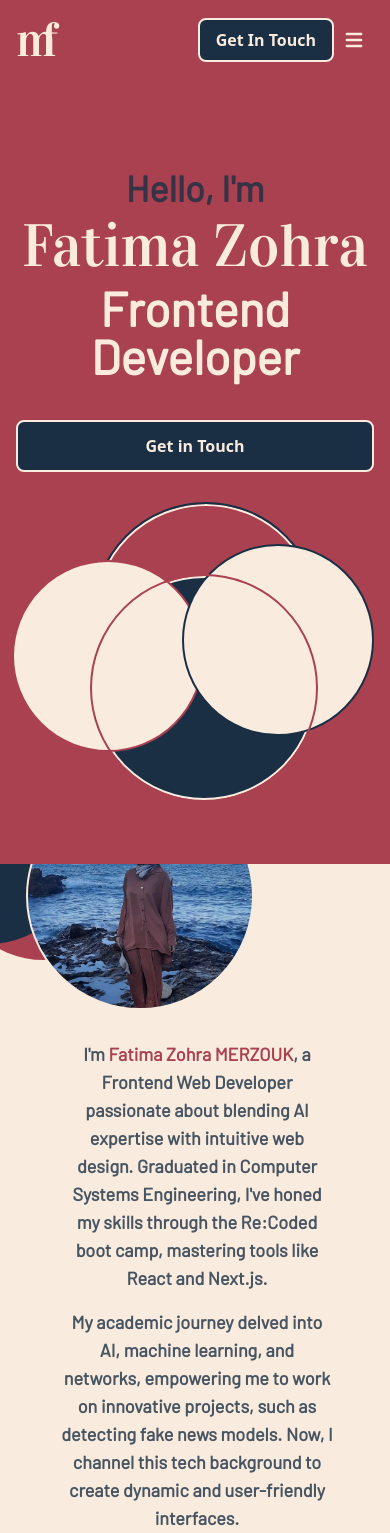
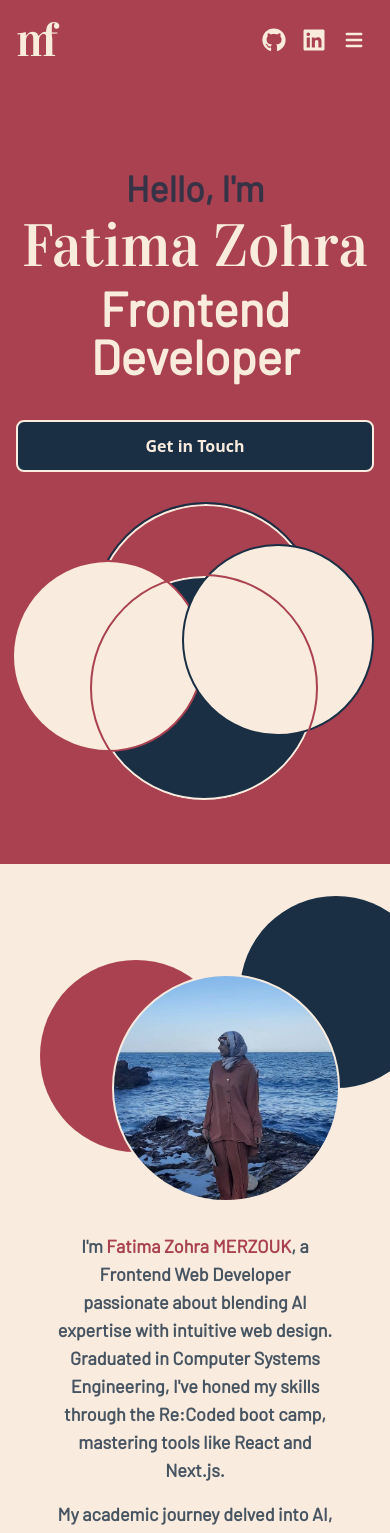
Before and after one commit to merzoukfatima/Portfolio, a Next.js app: page / in a window 390 px wide. Shown: the top 1533 px of the page. Built offline with nearby package versions, Linux system fonts and the light colour scheme.

Commit message:
adjust responsiveness in about me section

```diff
--- a/src/components/aboutMeSection/index.jsx
+++ b/src/components/aboutMeSection/index.jsx
@@ -3,55 +3,25 @@
 
 export default function AboutMeSection() {
   return (
-    // <main id="AboutMe">
-    //   <div className="relative pt-6 overflow-hidden bg-secondary">
-    //     {/* Hero Content */}
-    //     <div className="relative flex flex-col px-4 py-16 mx-auto space-y-16 text-center lg:flex-row lg:space-y-0 lg:px-20 lg:py-20 lg:text-left xl:max-w-7xl">
-    //       <div className="py-20 md:px-0 lg:flex lg:w-1/4 lg:items-center lg:justify-center">
-    //         <div className="absolute top-0 left-0 w-56 h-56 border-2 rounded-full -ml-40 bg-primary lg:w-[700px] lg:h-[700px] border-secondary" />
-    //         {/* <div className="absolute top-0 left-0 w-56 h-56 border-2 rounded-full bg-tertiary lg:w-[600px] lg:h-[600px] border-secondary" /> */}
-    //         <div className="absolute top-0 left-0 border-2 rounded-full -mt-[4px] -ml-[164px] bg-transparent lg:h-[708px] lg:w-[708px] h-[228px] w-[228px] border-primary" />
-    //         <div className="absolute bottom-0 left-0 w-56 h-56 border-2 rounded-full -ml-40 bg-secondary lg:w-[700px] lg:h-[700px] border-secondary" />
-    //         <div className="absolute bottom-0 left-0 border-2 rounded-full -mt-[4px] -ml-[164px] bg-transparent lg:h-[708px] lg:w-[708px] h-[228px] w-[228px] border-primary" />
-
-    //         {/* <div className="absolute bottom-0 left-0 w-56 h-56 border-2 rounded-full -mr-60 bg-secondary lg:w-[600px] lg:h-[600px] border-tertiary" /> */}
-    //       </div>
-    //       <div className=" lg:z-10 lg:w-3/4 bg-secondary bg-opacity-70">
-    //         <p className="py-2 text-xl font-bold text-tertiary text-opacity-80 font-barlow ">
-    //           {
-    //             "Hi there! I'm Fatima Zohra MERZOUK, but you can call me Fatima. I'm a Frontend Web Developer and a recent graduate of Computer Systems Engineering. I love technology and everything related to it."
-    //           }
-    //         </p>
-    //         <p className="py-2 text-xl font-bold text-tertiary text-opacity-80 font-barlow">
-    //           {
-    //             "My journey began in computer systems engineering,where I delved into artificial intelligence, machine learning, and networks, where I’ve worked on some cool projects, like building a model to detect fake news. How awesome is that? Now, thanks to the Re:Coded boot camp,  I can bring that tech flair to the frontend scene crafting amazing websites with HTML, CSS, JavaScript, and React."
-    //           }
-    //         </p>
-    //         <p className="py-2 text-xl font-bold text-tertiary text-opacity-80 font-barlow">
-    //           {
-    //             "Detail-oriented, creative, and always up for a challenge, my goal is to blend AI skills with web development to make the web more intuitive. Excited to collaborate with professionals who share my passion and vision. Get in Touch and Let's chat!"
-    //           }
-    //         </p>
-    //       </div>
-    //     </div>
-    //     {/* END Hero Content */}
-    //   </div>
-    // </main>
     <main id="AboutMe">
-      <div className="relative overflow-hidden bg-secondary">
-        <div className="relative flex px-4 py-16 mx-auto space-y-16 text-center lg:flex-row lg:space-y-0 lg:px-20 lg:py-20 lg:text-left xl:max-w-7xl">
-          <div className="lg:flex lg:ml-16 lg:w-1/2 lg:items-center ">
-            <div className="relative ml-3 -mr-2 lg:w-96">
-              <div className="absolute top-0 left-0 w-48 h-48 -mt-40 -ml-20 rounded-full lg:w-64 lg:h-64 bg-primary" />
-              <div className="absolute bottom-0 right-0 w-48 h-48 -mb-4 rounded-full lg:w-64 lg:h-64 -mr-14 bg-tertiary" />
-              <div className="absolute top-0 left-0 border-2 rounded-full -mt-[146px] -ml-[2px] bg-transparent lg:h-[292px] lg:w-[292px] h-[228px] w-[228px] border-secondary bg-cover bg-right bg-[url('/images/Merzouk_Fatima_Zohra.jpg')]" />
+      <div className="relative pt-6 overflow-hidden bg-secondary">
+        {/* Hero Content */}
+        <div className="relative flex flex-col px-4 py-16 mx-auto space-y-16 text-center lg:flex-row lg:space-y-0 lg:px-20 lg:py-20 lg:text-left xl:max-w-7xl">
+          {/* Image Section */}
+          <div className="flex items-center justify-center w-full pt-32 lg:w-1/2">
+            <div className="relative flex flex-row items-center justify-center mt-10 w-96 lg:mt-16">
+              <div className="absolute top-0 left-0 w-48 h-48 ml-6 -mt-40 rounded-full lg:-ml-20 bg-primary lg:w-64 lg:h-64" />
+              <div className="absolute top-0 left-0 w-48 h-48 ml-56 -mt-56 rounded-full lg:ml-36 bg-tertiary lg:w-64 lg:h-64" />
+              <div className="absolute top-0 left-0 border-2 rounded-full ml-24 lg:ml-0 -mt-[146px] bg-transparent lg:h-[292px] lg:w-[292px] h-[228px] w-[228px] border-secondary bg-cover bg-right bg-[url('/images/Merzouk_Fatima_Zohra.jpg')]" />
             </div>
           </div>
+          {/* Text Section */}
           <div className="p-10 md:px-0 lg:flex lg:w-1/2 lg:items-center lg:justify-center">
             <div>
               <p className="py-2 text-lg font-bold text-tertiary text-opacity-80 font-barlow">
-                {"I'm"} <span className="text-primary">Fatima Zohra MERZOUK</span>,
-                a Frontend Web Developer passionate about blending AI expertise
+                {"I'm"}
+                <span className="text-primary"> Fatima Zohra MERZOUK</span>, a
+                Frontend Web Developer passionate about blending AI expertise
                 with intuitive web design. Graduated in Computer Systems
                 Engineering, {"I've"} honed my skills through the Re:Coded boot
                 camp, mastering tools like React and Next.js.
@@ -76,8 +46,8 @@
             </div>
           </div>
         </div>
-        {/* END Hero Content */}
       </div>
+      {/* END Hero Content */}
     </main>
   );
 }
--- a/src/components/header/navbar.jsx
+++ b/src/components/header/navbar.jsx
@@ -16,11 +16,49 @@
         </div>
         <div className="flex items-center justify-end flex-1 lg:order-2">
           <Link href="https://www.linkedin.com/in/fatima-merzouk/">
-            <button
+            {/* <button
               type="button"
               className="inline-flex items-center justify-center px-4 py-2 space-x-2 font-semibold leading-6 border-2 rounded-lg border-secondary bg-tertiary text-secondary hover:bg-secondary hover:text-tertiary hover:border-tertiary">
               Get In Touch
-            </button>
+            </button> */}
+            <div className="flex justify-center">
+              <Link
+                href="https://github.com/merzoukfatima"
+                target="_blank"
+                rel="noopener noreferrer"
+                className="inline-block text-gray-400">
+                <span className="sr-only">GitHub</span>
+                <svg
+                  stroke="currentColor"
+                  fill="currentColor"
+                  strokeWidth="0"
+                  viewBox="0 0 496 512"
+                  className="w-6 h-6 mx-2 text-secondary hover:text-tertiary"
+                  height="1em"
+                  width="1em"
+                  xmlns="http://www.w3.org/2000/svg">
+                  <path d="M165.9 397.4c0 2-2.3 3.6-5.2 3.6-3.3.3-5.6-1.3-5.6-3.6 0-2 2.3-3.6 5.2-3.6 3-.3 5.6 1.3 5.6 3.6zm-31.1-4.5c-.7 2 1.3 4.3 4.3 4.9 2.6 1 5.6 0 6.2-2s-1.3-4.3-4.3-5.2c-2.6-.7-5.5.3-6.2 2.3zm44.2-1.7c-2.9.7-4.9 2.6-4.6 4.9.3 2 2.9 3.3 5.9 2.6 2.9-.7 4.9-2.6 4.6-4.6-.3-1.9-3-3.2-5.9-2.9zM244.8 8C106.1 8 0 113.3 0 252c0 110.9 69.8 205.8 169.5 239.2 12.8 2.3 17.3-5.6 17.3-12.1 0-6.2-.3-40.4-.3-61.4 0 0-70 15-84.7-29.8 0 0-11.4-29.1-27.8-36.6 0 0-22.9-15.7 1.6-15.4 0 0 24.9 2 38.6 25.8 21.9 38.6 58.6 27.5 72.9 20.9 2.3-16 8.8-27.1 16-33.7-55.9-6.2-112.3-14.3-112.3-110.5 0-27.5 7.6-41.3 23.6-58.9-2.6-6.5-11.1-33.3 2.6-67.9 20.9-6.5 69 27 69 27 20-5.6 41.5-8.5 62.8-8.5s42.8 2.9 62.8 8.5c0 0 48.1-33.6 69-27 13.7 34.7 5.2 61.4 2.6 67.9 16 17.7 25.8 31.5 25.8 58.9 0 96.5-58.9 104.2-114.8 110.5 9.2 7.9 17 22.9 17 46.4 0 33.7-.3 75.4-.3 83.6 0 6.5 4.6 14.4 17.3 12.1C428.2 457.8 496 362.9 496 252 496 113.3 383.5 8 244.8 8zM97.2 352.9c-1.3 1-1 3.3.7 5.2 1.6 1.6 3.9 2.3 5.2 1 1.3-1 1-3.3-.7-5.2-1.6-1.6-3.9-2.3-5.2-1zm-10.8-8.1c-.7 1.3.3 2.9 2.3 3.9 1.6 1 3.6.7 4.3-.7.7-1.3-.3-2.9-2.3-3.9-2-.6-3.6-.3-4.3.7zm32.4 35.6c-1.6 1.3-1 4.3 1.3 6.2 2.3 2.3 5.2 2.6 6.5 1 1.3-1.3.7-4.3-1.3-6.2-2.2-2.3-5.2-2.6-6.5-1zm-11.4-14.7c-1.6 1-1.6 3.6 0 5.9 1.6 2.3 4.3 3.3 5.6 2.3 1.6-1.3 1.6-3.9 0-6.2-1.4-2.3-4-3.3-5.6-2z"></path>
+                </svg>
+              </Link>
+              <Link
+                href="https://www.linkedin.com/in/fatima-merzouk/"
+                target="_blank"
+                rel="noopener noreferrer"
+                className="inline-block text-gray-400">
+                <span className="sr-only">Linkedin</span>
+                <svg
+                  stroke="currentColor"
+                  fill="currentColor"
+                  strokeWidth="0"
+                  viewBox="0 0 448 512"
+                  className="w-6 h-6 mx-2 text-secondary hover:text-tertiary"
+                  height="1em"
+                  width="1em"
+                  xmlns="http://www.w3.org/2000/svg">
+                  <path d="M416 32H31.9C14.3 32 0 46.5 0 64.3v383.4C0 465.5 14.3 480 31.9 480H416c17.6 0 32-14.5 32-32.3V64.3c0-17.8-14.4-32.3-32-32.3zM135.4 416H69V202.2h66.5V416zm-33.2-243c-21.3 0-38.5-17.3-38.5-38.5S80.9 96 102.2 96c21.2 0 38.5 17.3 38.5 38.5 0 21.3-17.2 38.5-38.5 38.5zm282.1 243h-66.4V312c0-24.8-.5-56.7-34.5-56.7-34.6 0-39.9 27-39.9 54.9V416h-66.4V202.2h63.7v29.2h.9c8.9-16.8 30.6-34.5 62.9-34.5 67.2 0 79.7 44.3 79.7 101.9V416z"></path>
+                </svg>
+              </Link>
+            </div>
           </Link>
           <button
             data-collapse-toggle="mobile-menu"
--- a/src/components/homeSection/index.jsx
+++ b/src/components/homeSection/index.jsx
@@ -4,9 +4,9 @@
 export default function HomeSection() {
   return (
     <main>
-      <div className="relative pt-6 overflow-hidden bg-primary" >
+      <div className="relative pt-6 overflow-hidden bg-primary">
         {/* Hero Content */}
-        <div className="relative flex flex-col px-4 py-16 mx-auto space-y-16 text-center lg:flex-row lg:space-y-0 lg:px-20 lg:py-20 lg:text-left xl:max-w-7xl">
+        <div className="relative flex flex-col px-4 py-16 mx-auto space-y-16 text-center lg:flex-row lg:space-y-0 lg:p-20 lg:text-left xl:max-w-7xl">
           <div className="lg:flex lg:w-1/2 lg:items-center">
             <div>
               <p className="pb-2 text-4xl font-bold text-tertiary text-opacity-80 font-barlow">
--- a/src/components/projectsSection/index.jsx
+++ b/src/components/projectsSection/index.jsx
@@ -3,7 +3,7 @@
 export default function ProjectsSection() {
   return (
     <main id="Projects">
-      <div className="relative pt-6 overflow-hidden bg-primary dark:bg-gray-900 dark:text-gray-100">
+      <div className="relative pt-6 overflow-hidden bg-tertiary dark:bg-gray-900 dark:text-gray-100">
         {/* Hero Content */}
         <div className="relative flex flex-col px-4 py-16 mx-auto space-y-16 text-center lg:flex-row lg:space-y-0 lg:px-20 lg:py-20 lg:text-left xl:max-w-7xl">
           <div className="lg:flex lg:w-1/2 lg:items-center">
```
